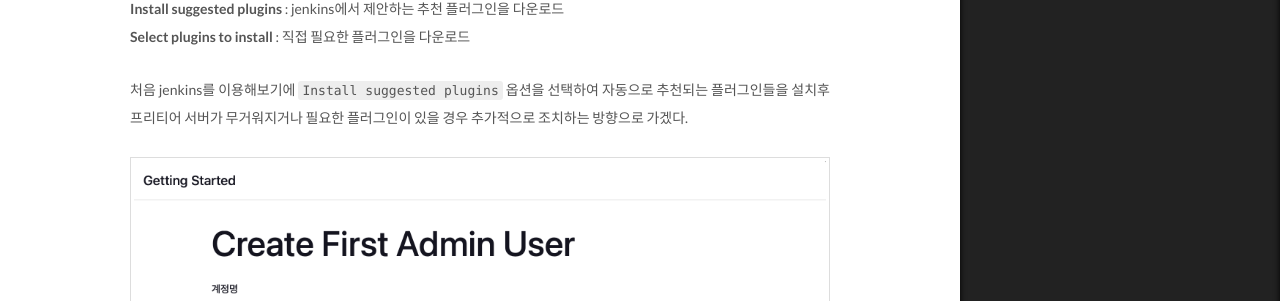
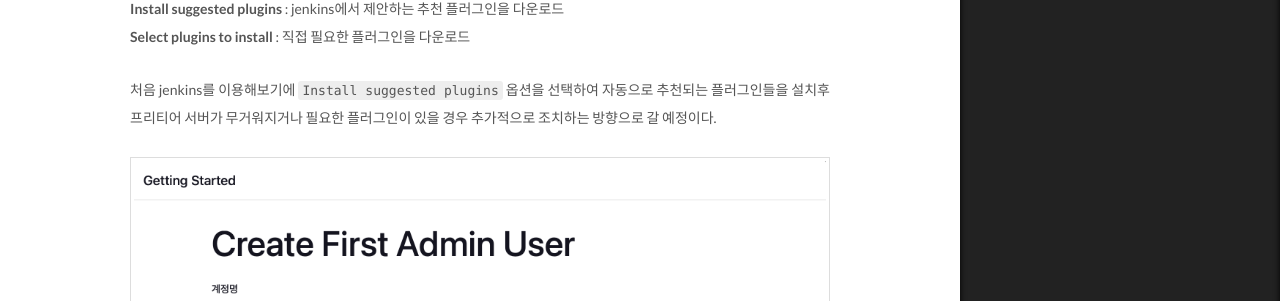
Before and after one commit to yukmekim/yukmekim.github.io, a Jekyll site: the page built from _posts/2024-01-07-devops-jenkins-1.md, in a window 1280 px wide and 1400 px high, scrolled down 4981 px. Shown: the part 179-480 px from the top of the window. Built offline with Jekyll 4.4.1, drawn with Linux system fonts in a browser that asks for light colours.

Commit message:
젠킨스 두번쨰 포스팅중 3

```diff
--- a/_posts/2024-01-07-devops-jenkins-1.md
+++ b/_posts/2024-01-07-devops-jenkins-1.md
@@ -123,7 +123,7 @@ ec2에 인스턴스를 추가하면 보안그룹이 생기는데 기본적으로
 **Select plugins to install** : 직접 필요한 플러그인을 다운로드
 
 처음 jenkins를 이용해보기에 `Install suggested plugins` 옵션을 선택하여 자동으로 추천되는 플러그인들을 설치후 프리티어 서버가 무거워지거나
-필요한 플러그인이 있을 경우 추가적으로 조치하는 방향으로 가겠다.
+필요한 플러그인이 있을 경우 추가적으로 조치하는 방향으로 갈 예정이다.
 
 ![Desktop Preview](/assets/images/post/jenkins_1/jenkins_main_2.png)
 
```
Also changed, not shown: _posts/2024-01-26-devops-jenkins-2.md (+12 -1 lines).
